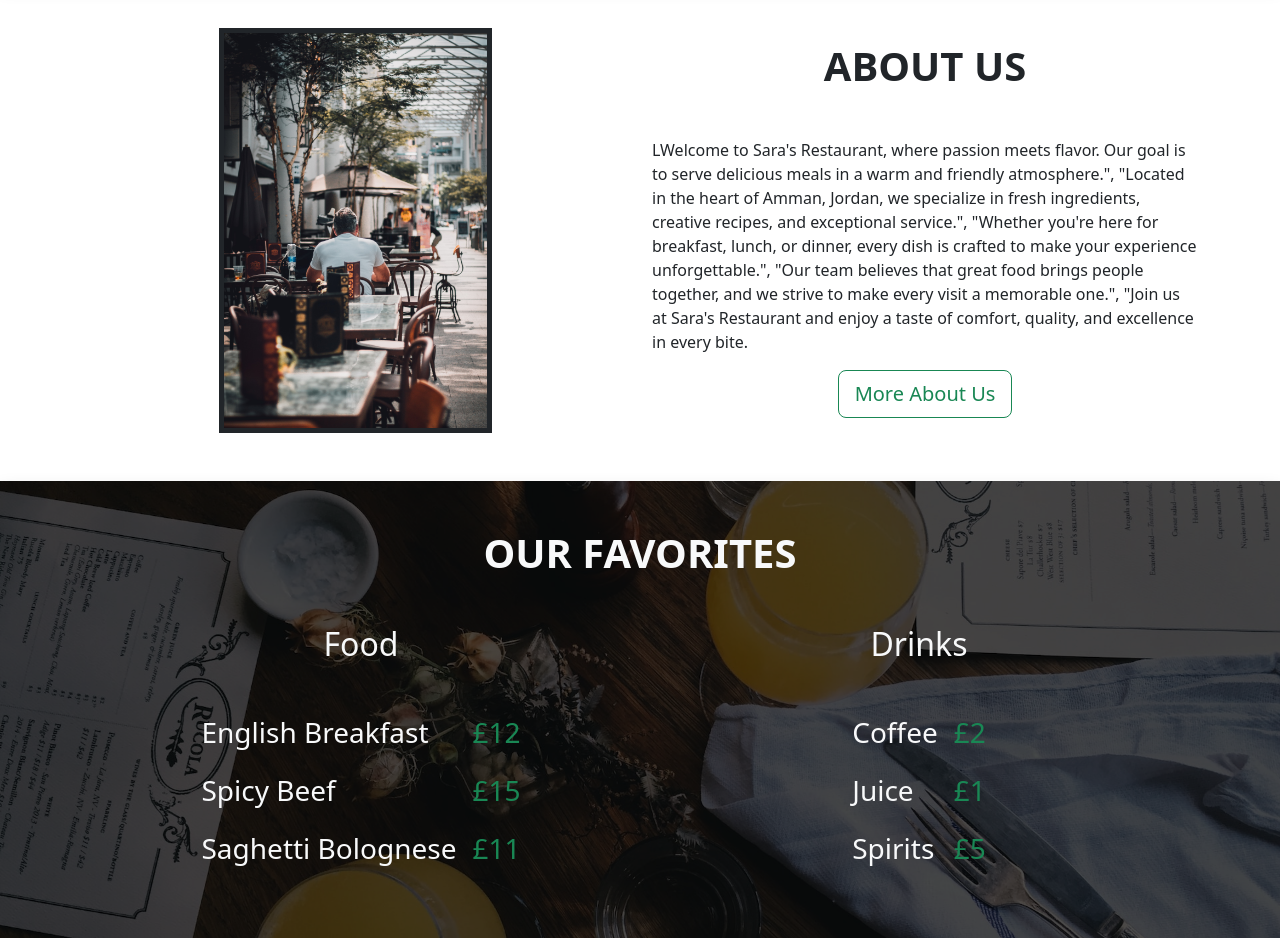
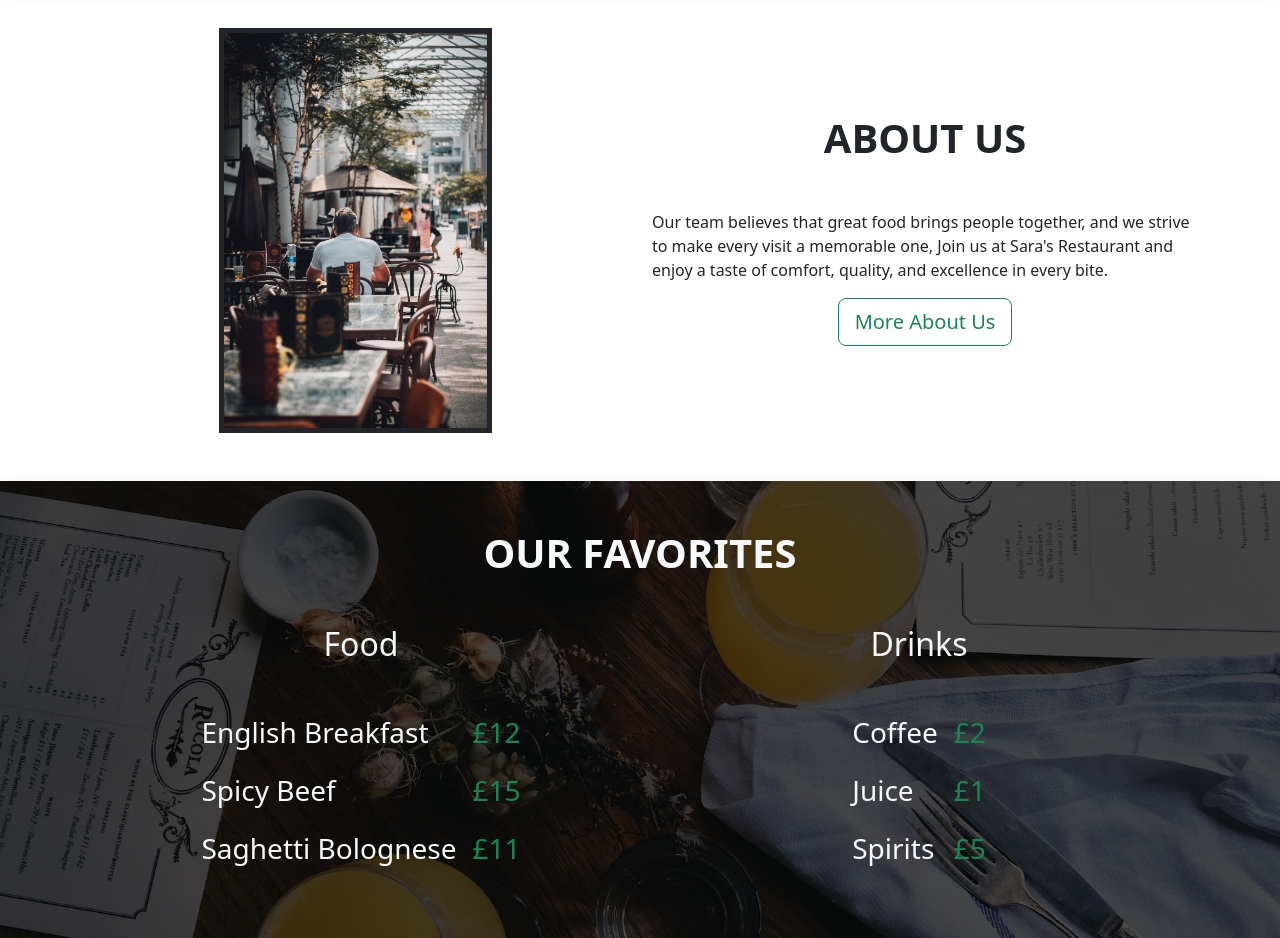
Before and after one commit to sarahwkh9/react-restaurant, a React (Create React App) app: page / in a window 1280 px wide. Shown: the part 820-1758 px from the top of the page. Built offline with nearby package versions, Linux system fonts and the light colour scheme.

Commit message:
Update Home.jsx

```diff
--- a/src/pages/Home.jsx
+++ b/src/pages/Home.jsx
@@ -29,11 +29,9 @@ function Home() {
                     </div>
                     <div className='col-lg-6 d-flex flex-column align-items-center justify-content-center'>
                         <h2 className='fs-1 mb-5 text-uppercase fw-bold'>About Us</h2>
-                        <p>LWelcome to Sara's Restaurant, where passion meets flavor. Our goal is to serve delicious meals in a warm and friendly atmosphere.",
-    "Located in the heart of Amman, Jordan, we specialize in fresh ingredients, creative recipes, and exceptional service.",
-    "Whether you're here for breakfast, lunch, or dinner, every dish is crafted to make your experience unforgettable.",
-    "Our team believes that great food brings people together, and we strive to make every visit a memorable one.",
-    "Join us at Sara's Restaurant and enjoy a taste of comfort, quality, and excellence in every bite. </p>
+                        <p>
+    Our team believes that great food brings people together, and we strive to make every visit a memorable one,
+    Join us at Sara's Restaurant and enjoy a taste of comfort, quality, and excellence in every bite. </p>
                         <Link to="/about">
                             <button type='button' className='btn btn-outline-success btn-lg'>More About Us</button>
                         </Link>
```
